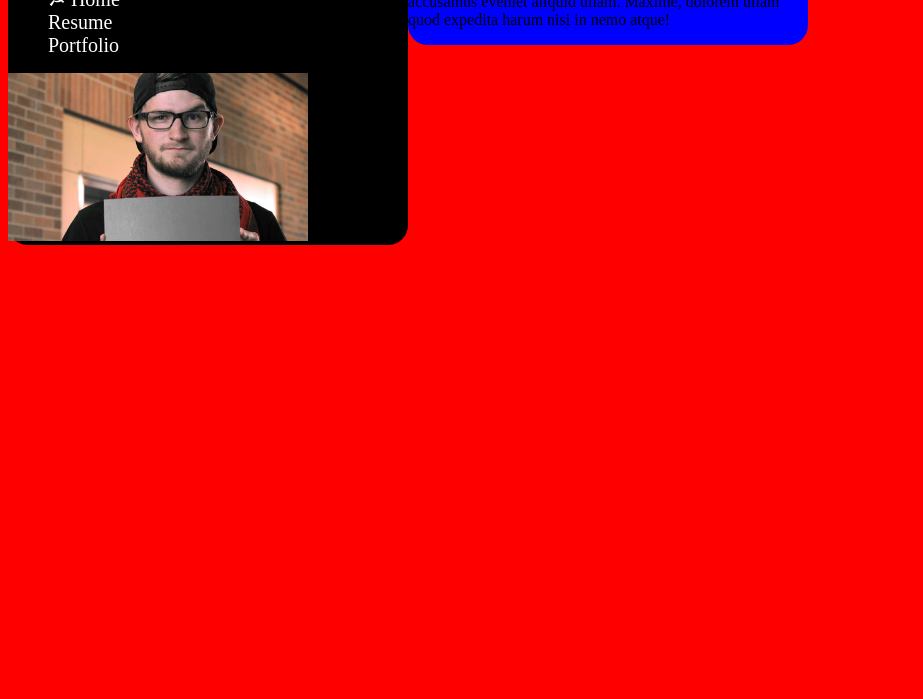
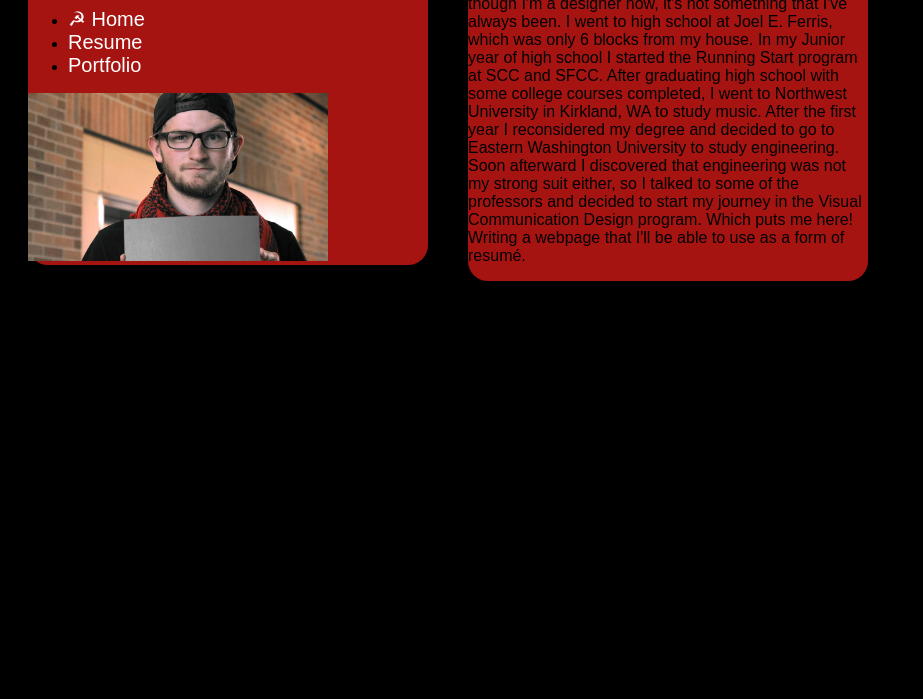
Before and after one commit to AmazingDeadpoolio/p1-about-me, a plain HTML site: page index.html in a window 1280 px wide. Shown: the part 101-800 px from the top of the page, without its empty margins (0-923 px from the left). Drawn offline with Linux system fonts and the light colour scheme.

Commit message:
added html content to flesh out the page, tweaked css to match my style-tile

```diff
--- a/css/styles.css
+++ b/css/styles.css
@@ -1,9 +1,10 @@
-body
-	{background: red;
-	font-family: futura;}
+body {
+	background: black;
+	font-family: 'Futura', sans-serif;
+}
 /* Navigation */
 a {
-	font-size: 20px;
+	font-size: 1.25em;
 	color: white;
 	text-decoration: none;
 }
@@ -12,16 +13,18 @@ img {
 	width: 300px;
 }
 #leftcolumn {
-	background: black;
+	background: #a61412;
 	float: left;
-	width: 400px;}
+	width: 400px;
+	display: block;
+}
 #rightcolumn {
-	background: blue;
+	background: #a61412;
 	float: left;
-	width: 400px;}
+	width: 400px;
+	display: block;
+}
 .round {
 	border-radius: 20px;
+	margin: 20px;
 }
-.shadow {
-	box-shadow: 10px: 10px: 10px: black;
-}
--- a/index.html
+++ b/index.html
@@ -25,9 +25,9 @@
 </div>
 <div id="rightcolumn" class="round">
 
-	<p>I'm Sawyer, and I am the head of Imperial Designs</p>
+	<p>I'm Sawyer, and I am Imperial Designs</p>
 
-	<p>Lorem ipsum dolor sit amet, consectetur adipisicing elit. Iusto adipisci debitis atque aperiam tempore. Voluptatum, harum accusamus eveniet aliquid ullam. Maxime, dolorem ullam quod expedita harum nisi in nemo atque!</p>
+	<p>I was born and raised in Spokane Washington. Even though I'm a designer now, it's not something that I've always been. I went to high school at Joel E. Ferris, which was only 6 blocks from my house. In my Junior year of high school I started the Running Start program at SCC and SFCC. After graduating high school with some college courses completed, I went to Northwest University in Kirkland, WA to study music. After the first year I reconsidered my degree and decided to go to Eastern Washington University to study engineering. Soon afterward I discovered that engineering was not my strong suit either, so I talked to some of the professors and decided to start my journey in the Visual Communication Design program. Which puts me here! Writing a webpage that I'll be able to use as a form of resumé.</p>
 </div>
 </body>
 </html>
```
